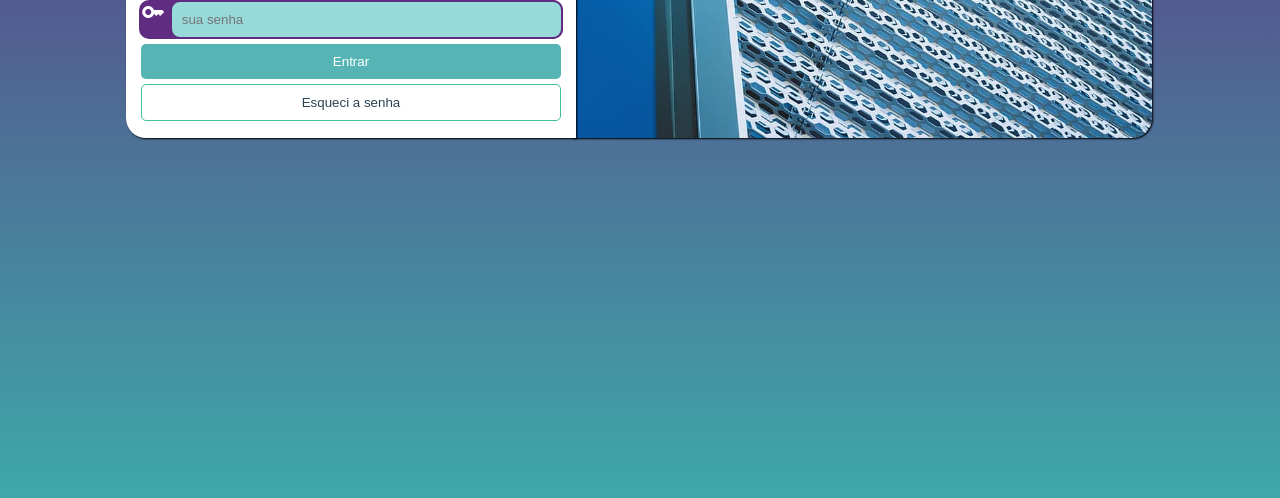
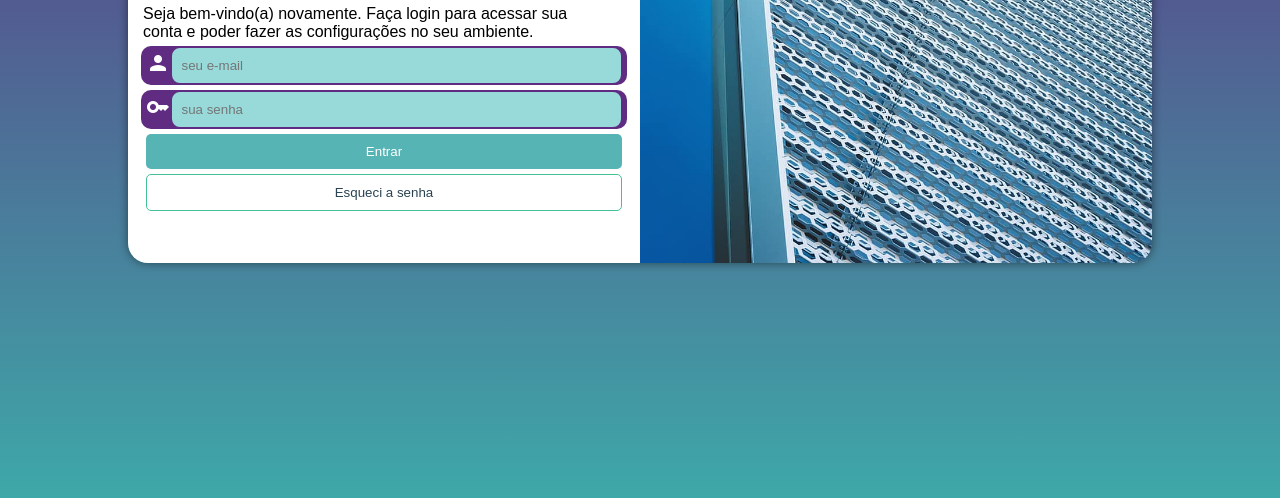
Before and after one commit to DevLLeo/projeto-login, a plain HTML site: page index.html in a window 1280 px wide. Shown: the part 302-800 px from the top of the page. Drawn offline with Linux system fonts and the light colour scheme.

Commit message:
aprimoramentos concluidos

```diff
--- a/index.html
+++ b/index.html
@@ -9,22 +9,23 @@
     <link rel="stylesheet" href="mediaquery.css">
 </head>
 <body>
+    <main>
         <div id="img">
         </div>
         <div id="iform">
             <h2>Login</h2>
             <p id="msg">Seja bem-vindo(a) novamente. Faça login para acessar sua conta e poder fazer as configurações no seu ambiente.</p>
             <form action="" method="post" autocomplete="on" >
+                <div class="campo">
                     <p class="dados">
                         <label for="imail"><span id="person" class="material-icons" >person</span></label>
                         <input type="email" name="mail" id="imail" placeholder="seu e-mail" required minlength="8" maxlength="15">
                     </p>
-
                     <p class="dados">
                         <label for="ipass"><span id="key" class="material-icons" >key</span></label>
                         <input type="password" name="pass" id="ipass" required placeholder="sua senha" min="8" max="20">
+                </div>
                 </p>
-
                 <p>
                     <input type="submit" id="entra" value="Entrar">
                 </p>
@@ -33,5 +34,6 @@
                 </p>
             </form>
         </div>
+    </main>
 </body>
 </html>
--- a/mediaquery.css
+++ b/mediaquery.css
@@ -6,33 +6,32 @@
         height: 100vh;
         background-image: linear-gradient(#5F2C82, #3ea8a8);
     }
-    div {
+    main {
         display: inline-block;
+        width: 80vw;
+        height: 50%;
     }
     div#img {
-        position: absolute;
-        left: 10%;
-        width: 300px;
-        height: 270px;
-        border-radius: 20px 0px 0px 20px;
-        top: 100px;
+        float: left;
+        width: 30%;
+        height: 100%;
     }
     div#iform {
-        display: inline-block;
-        position: absolute;
-        width: 450px;
-        height: 270px;
-        top: 120px;
-        left: 35%;
+       float: right;
+        width: 70%;
+        height: 100%;
         border-radius: 0px 20px 20px 0px;
     }
     #imail, #ipass {
         background-color: rgb(152, 218, 218);
         border: 2px solid #5f2c82;
-        width: 369px;
+        width: calc(100% - 29px);
+    }
+    span#person, span#key {
+        transform: translate(1px, 5px);
     }
     input#entra {
-        width: 420px;
+        width: 94%;
         margin-bottom: 5px;
         color: white;
         background-color: rgb(86, 180, 180);
@@ -40,7 +39,7 @@
         border: none;
     }
     input#esqueci {
-        width: 420px;
+        width: 94%;
         margin-bottom: 25px;
         color: rgb(41, 67, 83);
         background-color: white;
@@ -52,6 +51,13 @@
         font-weight: bolder;
         font-size: larger;
     }
+    p.dados {
+        width: 94%;
+    }
+    p#msg {
+        width: 94%;
+        padding-left: 15px;
+    }
 }
 
 @media screen and (min-width: 992px) {
@@ -60,39 +66,38 @@
         height: 100vh;
         background-image: linear-gradient(#5F2C82, #3ea8a8);
     }
-    div {
+    main {
         display: inline-block;
+        width: 80vw;
+        height: 330px;
     }
     div#img {
-        position: absolute;
-        right: 10%;
-        width: 580px;
-        height: 320px;
-        border-radius: 0px 20px 20px 0px;
-        top: 100px;
-        background-position: bottom left;
+        float: right;
+        width: 50%;
+        height: 100%;
     }
     div#iform {
-        display: inline-block;
-        position: absolute;
-        width: 450px;
-        height: 320px;
-        top: 120px;
-        right: 55%;
-        border-radius: 20px 0px 0px 20px;
+       float: left;
+        width: 50%;
+        height: 100%;
+
+    }
+    span#person, span#key {
+        transform: translate(1px, 5px);
     }
     p#msg {
-        margin-top: 20px;
-        margin-bottom: 20px;
+        padding-left: 15px;
+        margin-top: 10px;
+        margin-bottom: 5px;
         font-size: 1em;
     }
     #imail, #ipass {
         background-color: rgb(152, 218, 218);
         border: 2px solid #5f2c82;
-        width: 369px;
+        width: 93.3%;
     }
     input#entra {
-        width: 420px;
+        width: 93%;
         margin-bottom: 5px;
         color: white;
         background-color: rgb(86, 180, 180);
@@ -102,7 +107,7 @@
 
     }
     input#esqueci {
-        width: 420px;
+        width: 93%;
         margin-bottom: 0px;
         color: rgb(41, 67, 83);
         background-color: white;
--- a/style.css
+++ b/style.css
@@ -6,22 +6,28 @@
     margin: 0px;
     padding: 0px;
     font-family: Arial, Helvetica, sans-serif;
+    box-sizing: border-box;
 }
 body {
     background-color: #5f2c82;
 }
+main {
+    position: absolute;
+    left: 50%;
+    top: 50%;
+    transform: translate(-50%, -50%);
+    box-shadow: 0px 0px 10px rgba(0, 0, 0, 0.479);
+    border-radius: 20px;
+    overflow: hidden;
+    transition-timing-function: ease;
+    transition: width 0.1s, height 0.1s;
+}
 div#img {
-
-    margin: auto;
-    margin-top: 20px;
-    width: 250px;
-    height: 180px;
+    display: block;
+    height: 200px;
     background-image: url(metal.jpg);
-    background-position: center right;
+    background-position: left bottom;
     background-size: cover;
-    border-radius: 20px 20px 0px 0px;
-    box-shadow: 1px 1px 2px black;
-
 }
 
 div#iform {
@@ -30,10 +36,9 @@ div#iform {
     width: 250px;
     margin: auto;
     text-align: center;
-    border-radius: 0px 0px 20px 20px;
-    box-shadow: 1px 1px 2px black;
 }
 p#msg {
+    width: 94%;
     text-align: left;
     padding-left: 10px;
     padding-right: 10px;
@@ -51,8 +56,11 @@ p.dados {
     margin-top: 5px;
 }
 span#person, span#key {
+    display: inline-block;
     color: white;
-    padding-left: 2px;
+    width: 20px;
+    transform: translate(2px, 5px);
+
 }
 label, input {
     background-color: #5f2c82;
@@ -62,11 +70,15 @@ input {
     border-radius: 10px;
 }
 #imail, #ipass {
+    width: 89%;
     background-color: rgb(152, 218, 218);
     border: 2px solid #5f2c82;
 }
+
 input#entra {
-    width: 220px;
+    display: block;
+    width: 90%;
+    margin: auto;
     margin-bottom: 5px;
     color: white;
     background-color: rgb(86, 180, 180);
```
Lines whose indentation alone changed are shown as unchanged.
